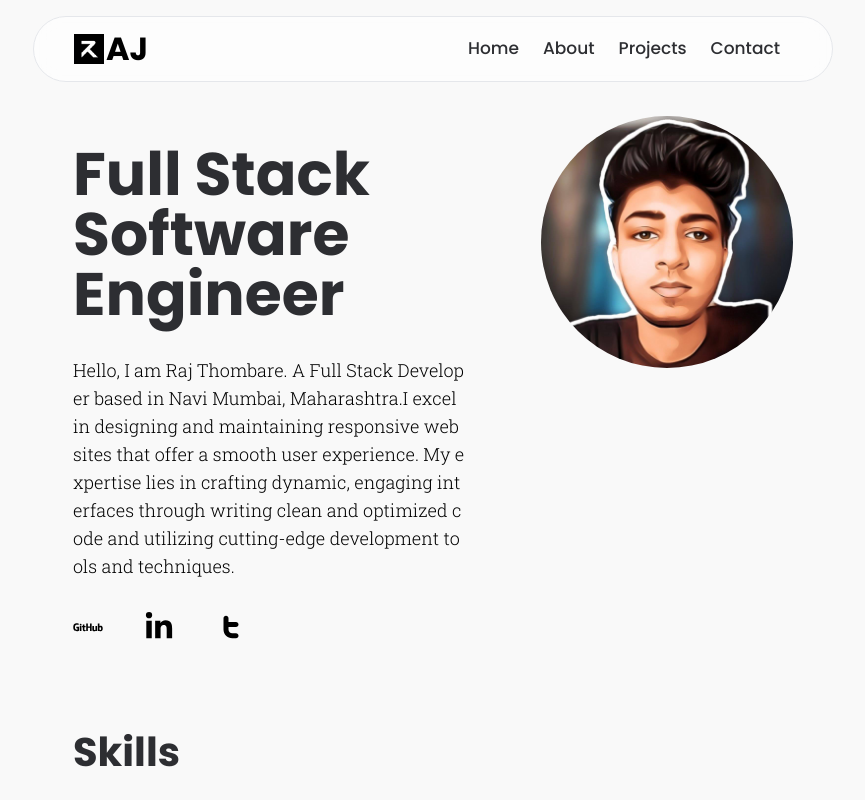
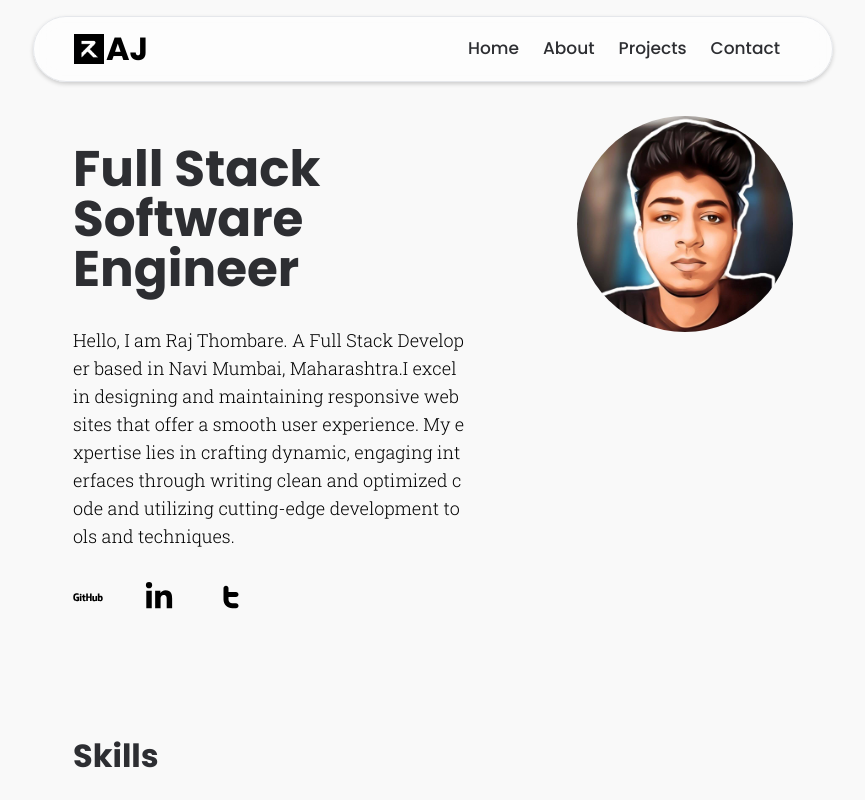
Before and after one commit to Raj-Thombare/rajthombare.com, a Next.js app: page / in a window 1280 px wide. Shown: the top 800 px of the page, without its empty margins (207-1072 px from the left). Built offline with nearby package versions, Linux system fonts and the light colour scheme.

Commit message:
style: add shadow to nav, font size changes

```diff
--- a/components/Header.jsx
+++ b/components/Header.jsx
@@ -6,9 +6,9 @@ import { DiGithubFull } from "react-icons/di";
 
 const Header = () => {
   return (
-    <div className="w-[100%] min-h-screen md:min-h-full pt-[50px] px-10 text-center md:text-left flex justify-end md:justify-between flex-col-reverse md:flex-row items-center md:items-start">
+    <div className="w-[100%] min-h-screen md:min-h-full  pt-[50px] pb-10 px-10 text-center md:text-left flex justify-end md:justify-between flex-col-reverse md:flex-row items-center md:items-start">
       <div className="md:w-[60%] pt-7">
-        <h1 className="mb-8 text-5xl md:text-6xl  font-bold mt-6 md:mt-0 text-[#2d2e32]">
+        <h1 className="mb-8 text-5xl md:text-[50px] font-bold mt-6 md:mt-0 text-[#2d2e32]">
           Full Stack Software Engineer
         </h1>
         <p className="mb-8 font-slab font-light text-lg text-left break-all pr-0 md:pr-10">
@@ -33,7 +33,7 @@ const Header = () => {
       <Image
         src={MyPicture}
         alt="my picture"
-        className="rounded-full md:w-[35%]"
+        className="rounded-full md:w-[30%]"
         priority
         width={200}
         height={200}
--- a/components/Navbar.jsx
+++ b/components/Navbar.jsx
@@ -4,7 +4,7 @@ import { GiBackpack } from "react-icons/gi";
 
 const Navbar = () => {
   return (
-    <nav className="mx-[20px] md:mx-0 sticky top-4 py-2 px-6 md:px-10 border rounded-[50px] flex justify-between items-center bg-white-rgba overflow-y-hidden background-saturate-[180%] backdrop-blur-md">
+    <nav className="mx-[20px] md:mx-0 sticky top-4 py-2 px-6 md:px-10 border rounded-[50px] flex justify-between items-center bg-white-rgba overflow-y-hidden background-saturate-[180%] backdrop-blur-md shadow-nav">
       <div className="flex items-center">
         <Image
           className="mr-[2px]"
--- a/components/Skills.jsx
+++ b/components/Skills.jsx
@@ -3,7 +3,7 @@ import Image from "next/image";
 const Skills = ({ skills }) => {
   return (
     <div className="px-10 my-6 md:my-10 lg:my-20">
-      <h3 className="mb-[40px] text-[#2d2e32] font-bold text-[40px]">Skills</h3>
+      <h3 className="mb-[40px] text-[#2d2e32] font-bold text-[32px]">Skills</h3>
       <div className="grid grid-cols-3 md:grid-cols-6 gap-8 md:justify-items-center items-end overflow-hidden">
         {skills.map((skill) => (
           <div key={skill.title} className="flex flex-col items-center">
--- a/tailwind.config.js
+++ b/tailwind.config.js
@@ -16,6 +16,9 @@ module.exports = {
       },
       colors: {
         'white-rgba': 'rgb(255 255 255 / 59%)'
+      },
+      boxShadow: {
+        'nav':  'rgba(0, 0, 0, 0.18) 0px 2px 4px'
       }
     },
   },
```
